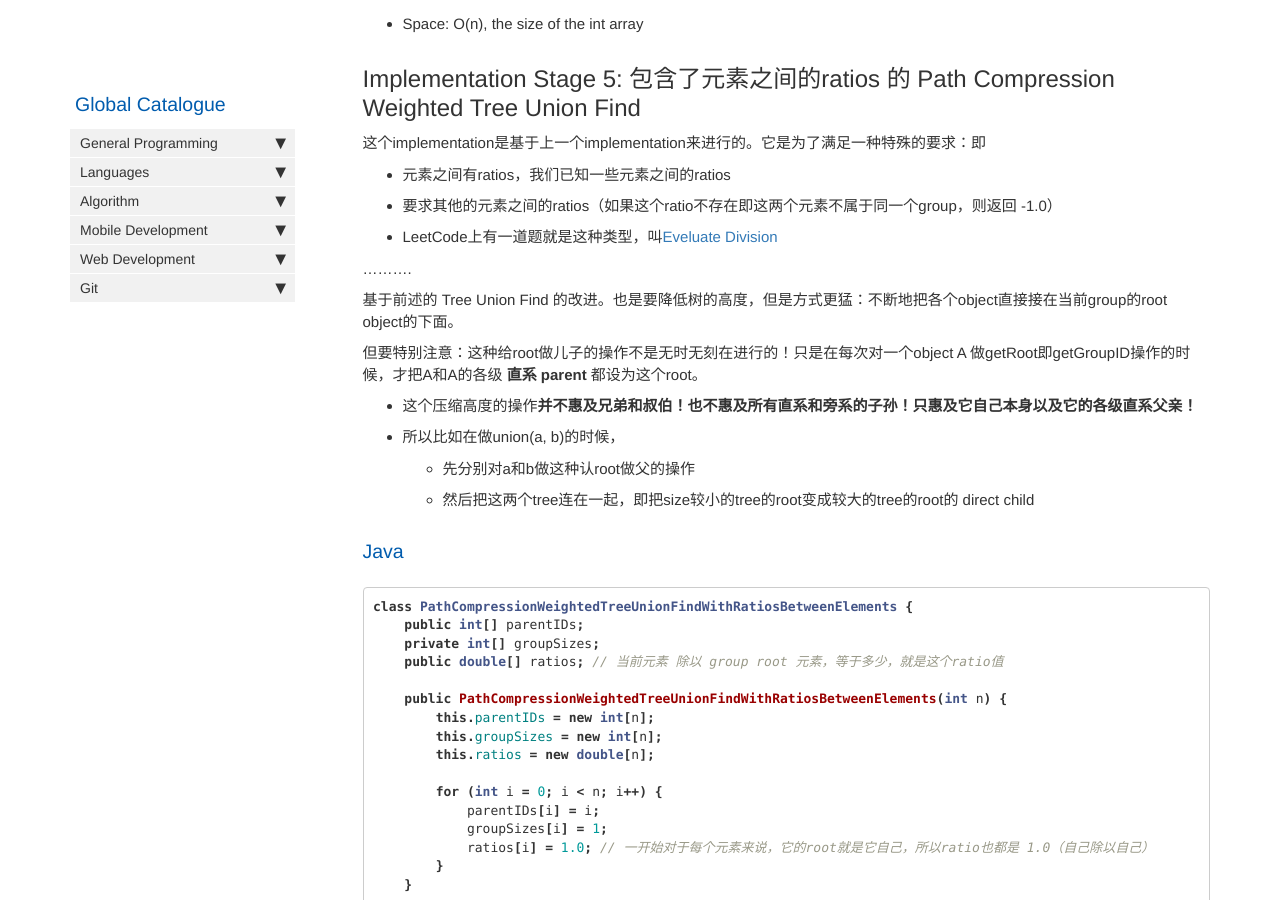
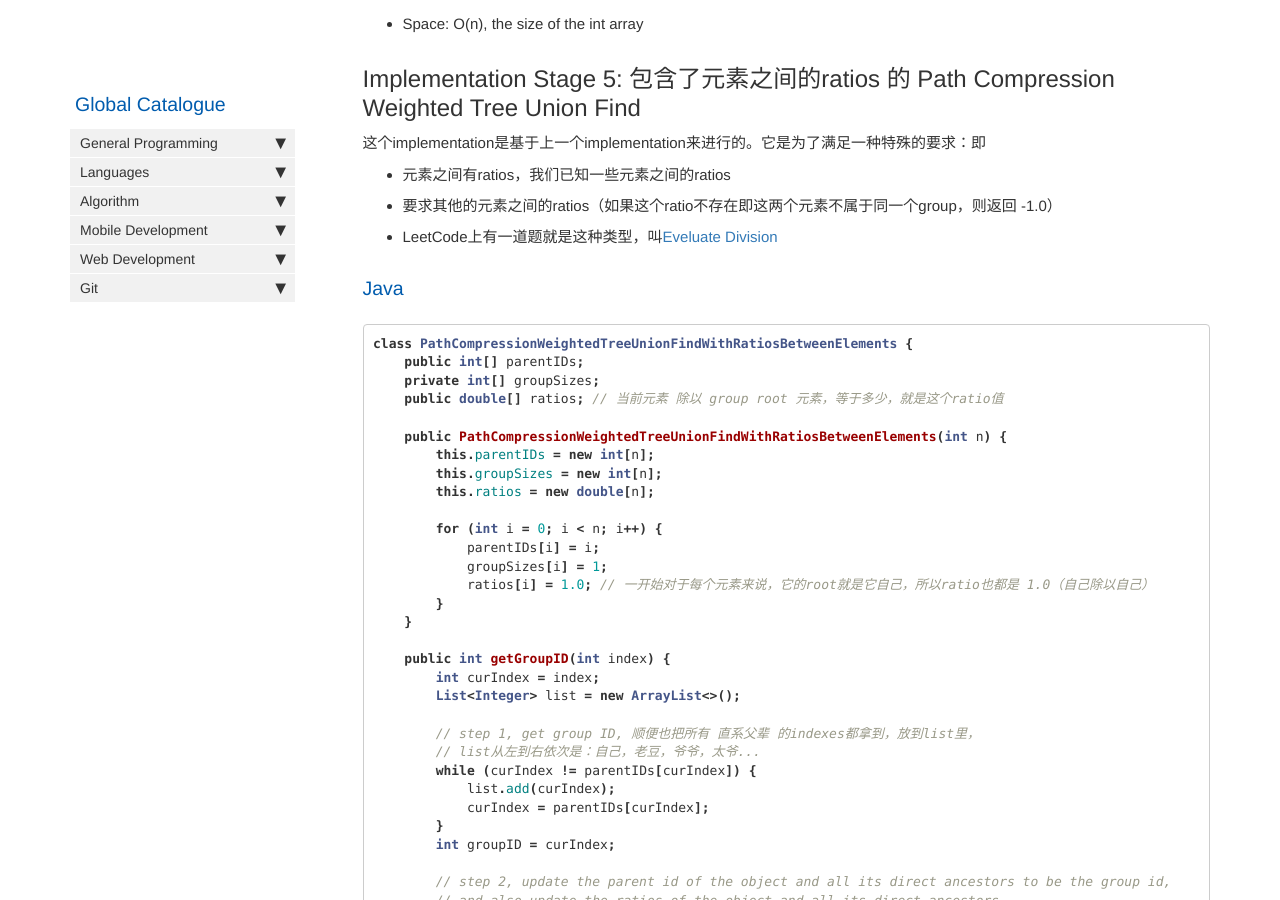
Before and after one commit to HungryOrc/hungryorc.github.io, a Jekyll site: the page built from pages/algorithm/algorithm_union_find.md, in a window 1280 px wide and 900 px high, scrolled down 6644 px. Built offline with Jekyll 4.4.1, drawn with Linux system fonts in a browser that asks for light colours; nearby versions of some CDN libraries; comment, search, counter and statistics services are not loaded; some of the changed text lies outside the part shown.

Commit message:
Update algorithm_union_find.md

````diff
--- a/pages/algorithm/algorithm_union_find.md
+++ b/pages/algorithm/algorithm_union_find.md
@@ -313,18 +313,8 @@ class PathCompressionWeightedTreeUnionFind {
 这个implementation是基于上一个implementation来进行的。它是为了满足一种特殊的要求：即
 * 元素之间有ratios，我们已知一些元素之间的ratios
 * 要求其他的元素之间的ratios（如果这个ratio不存在即这两个元素不属于同一个group，则返回 -1.0）
-* LeetCode上有一道题就是这种类型，叫[Eveluate Division]()
+* LeetCode上有一道题就是这种类型，叫[Eveluate Division](https://leetcode.com/problems/evaluate-division/description/)
 
-
-..........
-
-基于前述的 Tree Union Find 的改进。也是要降低树的高度，但是方式更猛：不断地把各个object直接接在当前group的root object的下面。
-
-但要特别注意：这种给root做儿子的操作不是无时无刻在进行的！只是在每次对一个object A 做getRoot即getGroupID操作的时候，才把A和A的各级 **直系 parent** 都设为这个root。
-* 这个压缩高度的操作**并不惠及兄弟和叔伯！也不惠及所有直系和旁系的子孙！只惠及它自己本身以及它的各级直系父亲！**
-* 所以比如在做union(a, b)的时候，
-  * 先分别对a和b做这种认root做父的操作
-  * 然后把这两个tree连在一起，即把size较小的tree的root变成较大的tree的root的 direct child
 
 ### Java
 ```java
````
Also changed, not shown: other parts of pages/algorithm/algorithm_union_find.md (+2 -2 lines).
